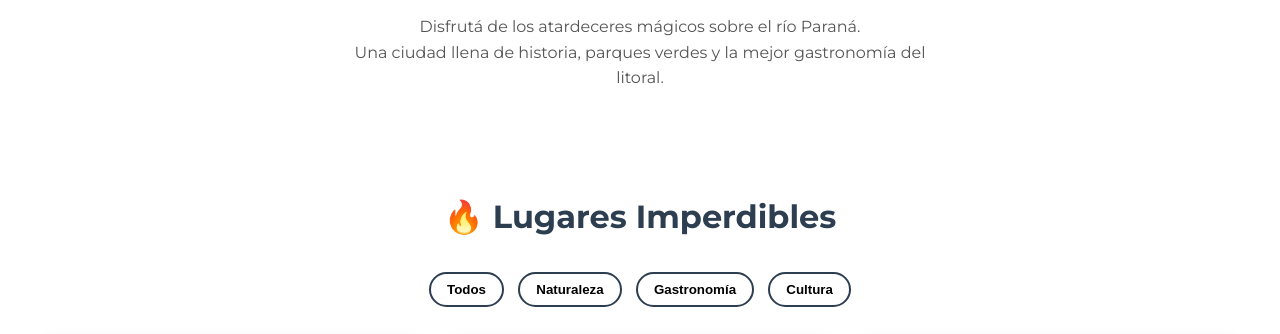
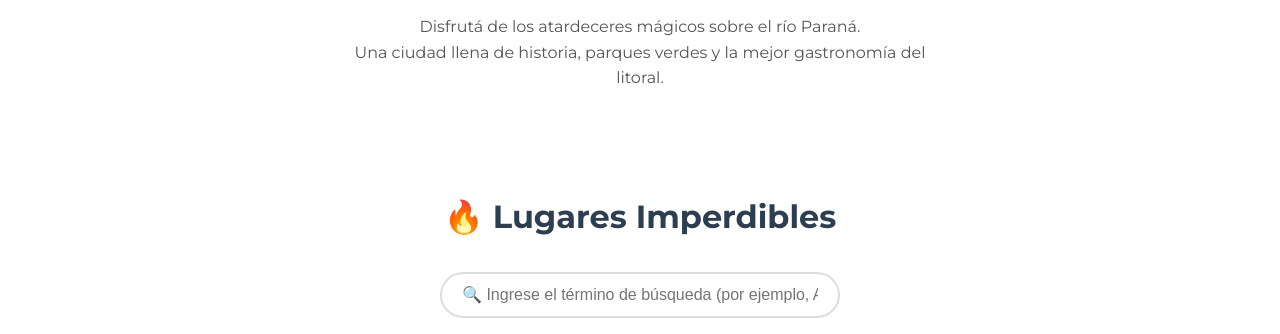
Before and after one commit to MateAndGit/parana-tour-js, a plain HTML site: page index.html in a window 1280 px wide. Shown: the part 597-931 px from the top of the page. Drawn offline with Linux system fonts and the light colour scheme; files whose address does not match are found by name.

Commit message:
feat: Add search functionality to title and description
Implemented the search feature to identify specific keywords within the title and description fields.

```diff
--- a/index.html
+++ b/index.html
@@ -30,6 +30,14 @@
 
     <section class="sprots-section">
       <h2>🔥 Lugares Imperdibles</h2>
+
+      <div class="search-box">
+        <input
+          type="text"
+          id="search-input"
+          placeholder="🔍 Ingrese el término de búsqueda (por ejemplo, Asado, Parque...)"
+        />
+      </div>
       <div class="filters">
         <button onclick="filterSpots('all')">Todos</button>
         <button onclick="filterSpots('naturaleza')">Naturaleza</button>
--- a/script.js
+++ b/script.js
@@ -1,11 +1,9 @@
-// 1. 관광지 데이터 (Datos Turísticos)
 const tourSpots = [
     {
         id: 1,
         title: 'Parque Urquiza',
         category: 'naturaleza',
         desc: 'El pulmón verde de la ciudad. Ideal para caminar y tomar unos mates frente al río.',
-        // 공원, 나무 사진 랜덤
         img: 'https://loremflickr.com/640/480/park,trees'
     },
     {
@@ -13,7 +11,6 @@ const tourSpots = [
         title: 'Costanera de Paraná',
         category: 'naturaleza',
         desc: 'Disfrutá de una vista increíble del río Paraná. Perfecta para hacer deportes.',
-        // 강, 물 사진 랜덤
         img: 'https://loremflickr.com/640/480/river,water'
     },
     {
@@ -21,7 +18,6 @@ const tourSpots = [
         title: 'Catedral de Paraná',
         category: 'cultura',
         desc: 'Un icono histórico frente a la Plaza 1º de Mayo. Arquitectura impresionante.',
-        // 성당, 건축물 사진
         img: 'https://loremflickr.com/640/480/cathedral,architecture'
     },
     {
@@ -29,7 +25,6 @@ const tourSpots = [
         title: 'Parrillas & Asado',
         category: 'gastronomia',
         desc: 'No te podés ir sin probar un buen asado con vino Malbec.',
-        // 바베큐, 고기 사진
         img: 'https://loremflickr.com/640/480/barbecue,steak'
     },
     {
@@ -37,7 +32,6 @@ const tourSpots = [
         title: 'Playa Thompson',
         category: 'naturaleza',
         desc: 'Sol, arena y río. El lugar favorito para pasar el verano con amigos.',
-        // 해변, 모래 사진
         img: 'https://loremflickr.com/640/480/beach,sand'
     },
     {
@@ -45,12 +39,11 @@ const tourSpots = [
         title: 'Teatro 3 de Febrero',
         category: 'cultura',
         desc: 'El centro cultural más importante de la provincia. Una joya arquitectónica.',
-        // 극장, 오페라 사진
         img: 'https://loremflickr.com/640/480/theater,opera'
     },
 ];
 
-// 2. 화면 그리기 (Render)
+// 화면 그리기 (Render)
 const container = document.getElementById('spot-container');
 
 function drawSpots(data) {
@@ -73,7 +66,7 @@ function drawSpots(data) {
     });
 }
 
-// 3. 필터링 (Filtrar)
+// 필터링
 function filterSpots(category) {
     if (category === 'all') {
         drawSpots(tourSpots);
@@ -83,10 +76,26 @@ function filterSpots(category) {
     }
 }
 
-// 4. 스크롤 이동
+// 스크롤 이동
 function scrollToSpots() {
     document.querySelector('.spots-section').scrollIntoView({ behavior: 'smooth' });
 }
 
+
+
+// 검색 기능
+const searchInput = document.getElementById('search-input');
+
+searchInput.addEventListener('input', function() {
+    const keyword = searchInput.value.toLowerCase();
+
+    const searchResult = tourSpots.filter(spot => {
+        return spot.title.toLowerCase().includes(keyword) ||
+               spot.desc.toLowerCase().includes(keyword);
+    });
+
+    drawSpots(searchResult);
+});
+
 // 초기 실행
 drawSpots(tourSpots);
--- a/style.css
+++ b/style.css
@@ -1,11 +1,10 @@
-/* 1. 기본 세팅 */
+/* 기본 세팅 */
 * { margin: 0; padding: 0; box-sizing: border-box; }
 body { font-family: 'Montserrat', sans-serif; line-height: 1.6; color: #333; }
 
-/* 2. 히어로 섹션 (배경 이미지) */
+/* 히어로 섹션 (배경 이미지) */
 .hero {
     height: 60vh; /* 화면 높이의 60% */
-    /* 실제 파라나 사진이 있다면 url() 안에 경로를 넣으세요 */
     background: linear-gradient(rgba(0,0,0,0.5), rgba(0,0,0,0.5)), url('main.jpg');
     background-size: cover;
     background-position: center;
@@ -29,12 +28,35 @@ body { font-family: 'Montserrat', sans-serif; line-height: 1.6; color: #333; }
 }
 .cta-btn:hover { background-color: #219150; transform: scale(1.05); }
 
-/* 3. 섹션 공통 */
+/* 섹션 공통 */
 section { padding: 50px 20px; text-align: center; }
 h2 { font-size: 2rem; margin-bottom: 30px; color: #2c3e50; }
 .about p { max-width: 600px; margin: 0 auto; color: #555; }
 
-/* 4. 필터 버튼 */
+/* 검색창 스타일 */
+.search-box {
+    margin-bottom: 20px;
+    text-align: center;
+}
+
+.search-box input {
+    width: 100%;
+    max-width: 400px; /* 너무 길어지지 않게 제한 */
+    padding: 12px 20px;
+    font-size: 1rem;
+    border: 2px solid #ddd;
+    border-radius: 25px; /* 둥글게 */
+    outline: none; /* 클릭했을 때 검은 테두리 없애기 */
+    transition: 0.3s;
+}
+
+/* 입력할 때(Focus) 테두리 초록색으로 변경 */
+.search-box input:focus {
+    border-color: #27ae60;
+    box-shadow: 0 0 8px rgba(39, 174, 96, 0.3);
+}
+
+/* 필터 버튼 */
 .filters { margin-bottom: 30px; }
 .filters button {
     padding: 8px 16px;
@@ -47,7 +69,7 @@ h2 { font-size: 2rem; margin-bottom: 30px; color: #2c3e50; }
 }
 .filters button:hover { background: #2c3e50; color: white; }
 
-/* 5. 그리드 레이아웃 (아까 배운 그 마법!) */
+/* 그리드 레이아웃*/
 .grid-container {
     display: grid;
     grid-template-columns: repeat(auto-fill, minmax(300px, 1fr));
@@ -56,7 +78,7 @@ h2 { font-size: 2rem; margin-bottom: 30px; color: #2c3e50; }
     margin: 0 auto;
 }
 
-/* 6. 카드 디자인 */
+/* 카드 디자인 */
 .card {
     background: white;
     border-radius: 10px;
```
Also changed, not shown: images/main.jpg (renamed from main.jpg).
